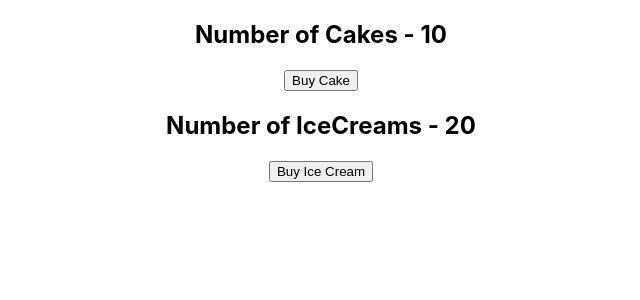
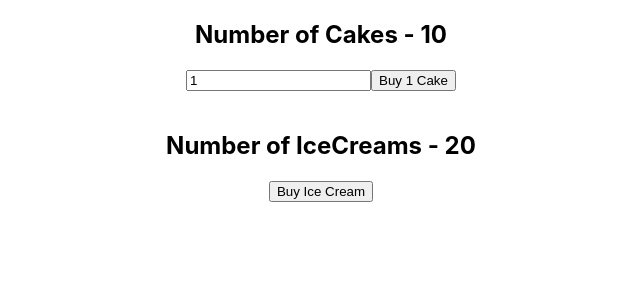
Before and after one commit to aashimgarg/react-redux, a React (Create React App) app: page / in a window 1280 px wide. Shown: the top 300 px of the page, without its empty margins (319-959 px from the left). Built offline with nearby package versions, Linux system fonts and the light colour scheme.

Commit message:
added variable for buying the number of cakes using action.payload :hammer:

```diff
--- a/src/components/CakeContainer.js
+++ b/src/components/CakeContainer.js
@@ -1,15 +1,18 @@
-import React from 'react'
+import React, { useState } from 'react'
 import  { buyCake } from '../redux/cakes/cakeActions'
 import { useSelector,useDispatch } from 'react-redux';
 
 const CakeContainer = () => {
 
+    const [ number , setNumber ] = useState(1)
     const numOfCakes = useSelector( state => state.cake.numOfCakes)
     const dispatch = useDispatch()
     return (
         <div>
             <h2>Number of Cakes - {numOfCakes} </h2>
-            <button onClick = { () => dispatch(buyCake()) }> Buy Cake </button>
+            <input type = 'text' value = {number} onChange ={ e =>setNumber(e.target.value)} />
+            <button onClick = { () => dispatch(buyCake(number)) }> Buy {number} Cake </button>
+            <br /><br />
         </div>
     )
 }
--- a/src/redux/cakes/cakeActions.js
+++ b/src/redux/cakes/cakeActions.js
@@ -2,8 +2,9 @@
 
 // an action is an object with type property
 
-export const buyCake = () => {
+export const buyCake = ( number = 1) => {
     return {
-        type: BUY_CAKE
+        type: BUY_CAKE,
+        payload: number
     }
 }
--- a/src/redux/cakes/cakeReducers.js
+++ b/src/redux/cakes/cakeReducers.js
@@ -7,7 +7,7 @@
 const cakeReducer = (state = initialState, action) =>{
     switch (action.type) {
         case BUY_CAKE: return {
-            numOfCakes: state.numOfCakes-1
+            numOfCakes: state.numOfCakes-action.payload
         }
         default: return state
     }
```
